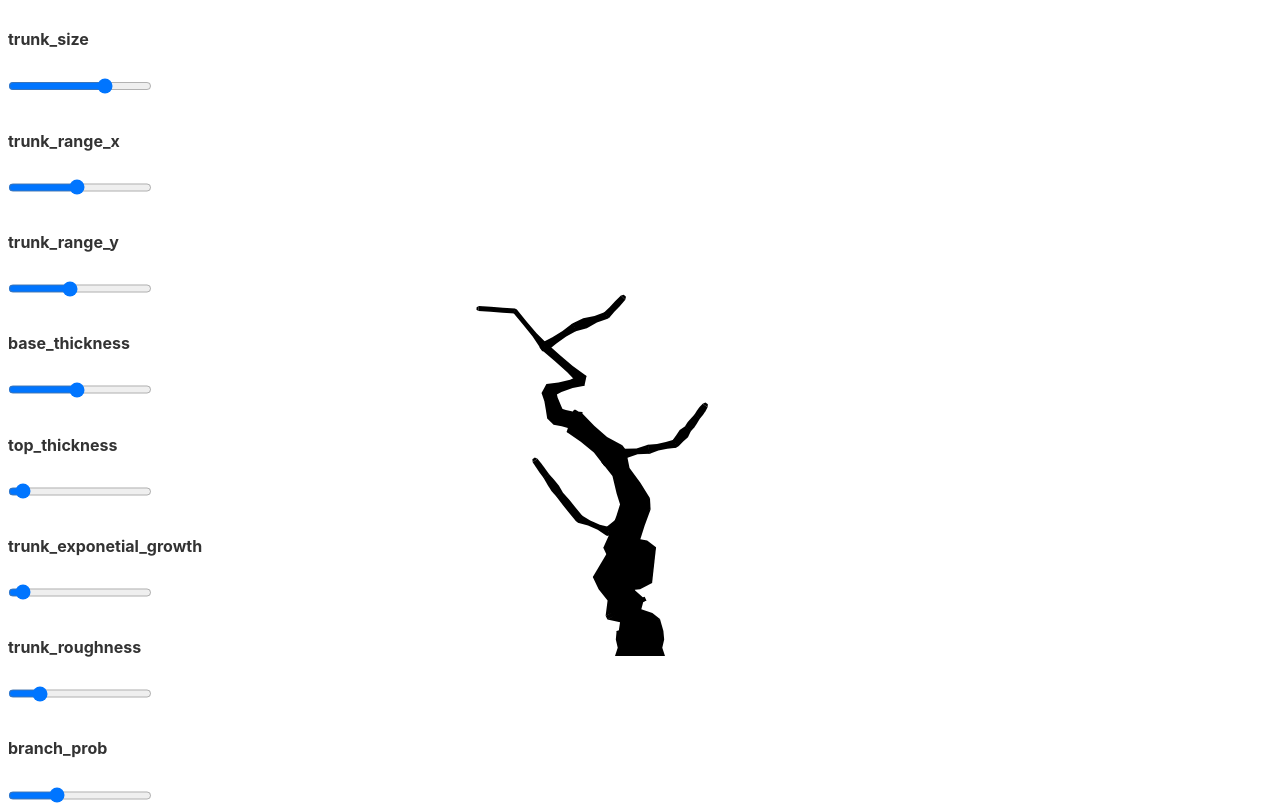
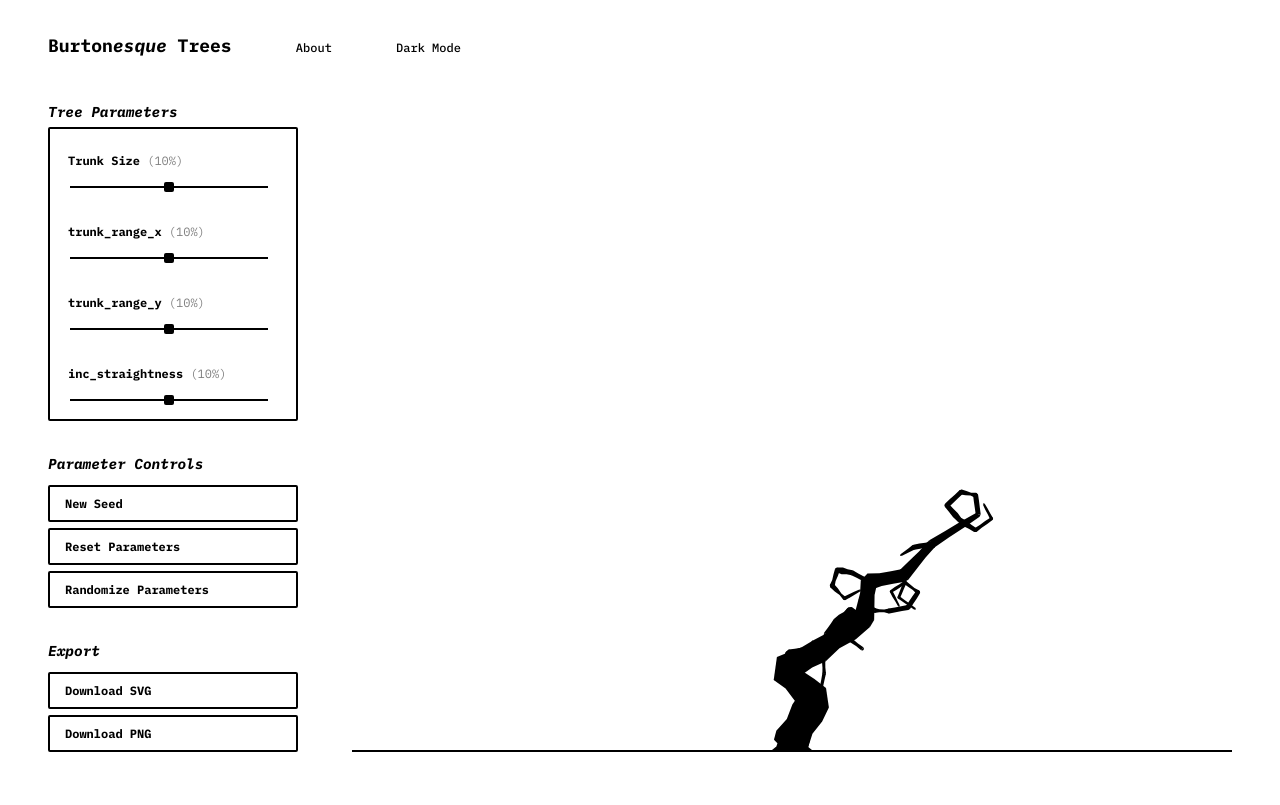
Before and after one commit to andrre-ls/burtonesque-trees, a Svelte app: page / in a window 1280 px wide. Shown: the top 805 px of the page. Built offline with nearby package versions, Linux system fonts and the light colour scheme.

Commit message:
Reimplemented a lot of the tree generation code. Implemented page layout CSS.

```diff
--- a/src/App.svelte
+++ b/src/App.svelte
@@ -3,14 +3,81 @@
 	import TreePreview from './components/TreePreview.svelte';
 	import BurtonTree from './burtonesque-trees';
 
-	const tree = new BurtonTree();
+	const tree = new BurtonTree([1024, 1024]);
 	tree.generate();
 </script>
 
 <main>
-	<TreePreview {tree} />
-	<TreeControls {tree} />
+	<header>
+		<ul class="no-select">
+			<li id="header-title">Burton<i>esque</i> Trees</li>
+			<li class="header-bttn">About</li>
+			<li class="header-bttn">Dark Mode</li>
+		</ul>
+	</header>
+
+	<div id="main-container">
+		<TreeControls {tree} />
+		<TreePreview {tree} />
+	</div>
 </main>
 
 <style>
+	main {
+		display: grid;
+		grid-template-rows: calc(1.5rem + var(--page-margin)) auto;
+		grid-row-gap: 3rem;
+		margin: var(--page-margin);
+		margin-top: 0;
+		position: fixed;
+		width: calc(100vw - 2 * var(--page-margin));
+		height: calc(100vh - var(--page-margin));
+	}
+
+	header {
+		position: relative;
+		font-weight: 500;
+		width: 100%;
+		color: var(--clr-main);
+	}
+
+	header > ul {
+		position: absolute;
+		bottom: 0;
+		padding: 0;
+		margin: 0;
+	}
+
+	header > ul > li {
+		vertical-align: baseline;
+		display: inline-block;
+		margin-left: 1.75rem;
+		padding: 0.75rem 1.5rem;
+		color: var(--clr-main);
+	}
+
+	#header-title {
+		font-weight: bold;
+		font-size: 1.5rem;
+		margin: 0;
+		padding-left: 0;
+	}
+
+	#header-title > i {
+		font-size: 1.5rem;
+	}
+
+	.header-bttn {
+		cursor: pointer;
+	}
+
+	.header-bttn:hover {
+		opacity: var(--op-hover);
+	}
+
+	#main-container {
+		display: grid;
+		grid-template-columns: var(--side-bar-width) auto;
+		grid-column-gap: 4.5rem;
+	}
 </style>
--- a/src/burtonesque-trees/genomeStructure.js
+++ b/src/burtonesque-trees/genomeStructure.js
@@ -1,38 +1,38 @@
 export default {
 	// trunk recursion depth -- number of trunk sections
 	trunk_size: {
-		default: 15,
+		default: 10,
 		max: 20,
 		min: 2,
-		step: 1
+		step: 1,
 	},
 	// how far horizontally each new trunk section can move
 	trunk_range_x: {
 		default: 50,
 		max: 100,
 		min: 5,
-		step: 5
+		step: 5,
 	},
 	// how far vertically each new trunk section can move
 	trunk_range_y: {
 		default: 50,
 		max: 100,
 		min: 15,
-		step: 5
+		step: 5,
 	},
+
+	// how straight (aka point up) the trunk will. Incrementing this value will progressively straighten the tree from base to top
+	inc_straightness: { default: 2, min: 1, max: 50, step: 1 },
+
 	// trunk thickness at base
-	base_thickness: {
-		default: 50,
-		max: 100,
-		min: 5,
-		step: 5
-	},
+	base_thickness: { default: 40, max: 75, min: 5, step: 5 },
+
 	// trunk thickness at top
 	top_thickness: {
 		default: 5,
-		max: 100,
+		max: 50,
 		min: 5,
-		step: 5
+		step: 5,
 	},
 	// how the trunk goes from base_thickness to top_thickness
 	// 0: linear growth
@@ -40,38 +40,25 @@ export default {
 		default: 1,
 		max: 10,
 		min: 1,
-		step: 1
+		step: 1,
 	},
 	// number of noise offsets in each edge of the trunk
 	trunk_roughness: {
 		default: 3,
 		max: 15,
 		min: 1,
-		step: 1
+		step: 1,
 	},
 	// probability of sprouting a branch at each body node
-	branch_prob: {
-		default: 0.3,
-		max: 1,
-		min: 0,
-		step: 0.0025
-	},
+	branch_prob: { default: 0.95, max: 0.95, min: 0, step: 0.0025 },
+
 	// how biased the branch sprout probability it toward the top of the tree
 	// 0: sprout probability is independent form the height of the tree
 	// 1: sprout probability is higher at the top of the tree
-	depth_branch_bias: {
-		default: 0.3,
-		max: 1,
-		min: 0,
-		step: 0.05
-	},
+	depth_branch_bias: { default: 0.5, max: 1, min: 0, step: 0.05 },
+
 	// branch recursion depth -- number of sections per branch
-	max_branch_depth: {
-		default: 5,
-		max: 10,
-		min: 1,
-		step: 1
-	},
+	max_branch_depth: { default: 10, max: 10, min: 1, step: 1 },
 	// bias towards branches sprouting in the left or right side of the tree
 	// 0: all branches on left side
 	// 1: all branches on right side
@@ -79,77 +66,58 @@ export default {
 		default: 0.5,
 		max: 1,
 		min: 0,
-		step: 0.05
+		step: 0.05,
 	},
 	// probability of the branch stopping before reaching the max_branch_depth
 	stop_branch_prob: {
 		default: 0.2,
 		max: 0.9,
 		min: 0,
-		step: 0.05
+		step: 0.05,
 	},
+
 	// probability of branch forking into two
-	fork_prob: {
-		default: 0.2,
-		max: 0.5,
-		min: 0,
-		step: 0.05
-	},
+	fork_prob: { default: 0.1, max: 0.5, min: 0, step: 0.05 },
+
 	// how much each new branch section will decrease by in length
 	branch_short_factor: {
 		default: 0.3,
-		max: 0.75,
+		max: 0.95,
 		min: 0,
-		step: 0.05
+		step: 0.05,
 	},
 	// how much each branch will lean toward spiraling
-	spiral_amount: {
-		default: 0.5,
+	spiral_amount: { default: 0.5, max: 1, min: 0, step: 0.05 },
+
+	// length of each branch node
+	branch_range: { default: 20, max: 75, min: 10, step: 5 },
+
+	// how much the angle can vary from PI (i.e. horizontal)
+	branch_angle_range: {
+		default: 1,
 		max: 1,
 		min: 0,
-		step: 0.05
-	},
-	// how much each branch curls up in relation to the previous branch node
-	// value is mapped to an angle
-	spiral_factor: {
-		default: 0.5,
-		max: 1,
-		min: 0,
-		step: 0.05
-	},
-	// length of each branch node
-	branch_range: {
-		default: 50,
-		max: 100,
-		min: 10,
-		step: 10
-	},
-	// how much the angle can vary from PI (i.e. horizontal)
-	branch_angle_range: {
-		default: Math.PI / 4,
-		max: Math.PI,
-		min: 0,
-		step: Math.PI / 48
+		step: Math.PI / 48,
 	},
 	// branch thickness at body
 	branch_start_thickness: {
 		default: 10,
 		max: 20,
-		min: 4,
-		step: 2
+		min: 5,
+		step: 1,
 	},
 	// branch thickness at end
 	branch_end_thickness: {
-		default: 6,
-		max: 10,
-		min: 2,
-		step: 2
+		default: 2,
+		max: 5,
+		min: 1,
+		step: 1,
 	},
 	// number of noise offsets in each edge of each branch section
 	branch_roughness: {
 		default: 3,
 		max: 15,
 		min: 1,
-		step: 1
-	}
-}
+		step: 1,
+	},
+};
--- a/src/burtonesque-trees/index.js
+++ b/src/burtonesque-trees/index.js
@@ -9,20 +9,30 @@ const _p5 = new p5(() => {});
 
 // remove anoying default p5 <canvas>
 (function () {
-	const p5Canvas = document.getElementById('defaultCanvas0');
-	if (p5Canvas) p5Canvas.remove();
+	window.addEventListener('load', () => {
+		const p5Canvas = document.getElementById('defaultCanvas0');
+		if (p5Canvas) p5Canvas.remove();
+	});
 })();
+
+const radsToDegs = (rad) => (rad * 180) / Math.PI;
+
+// SETTINGS -- might move this to its own file
+const FILL_STRING = 'rgba(0, 0, 0, 1)';
+const BASE_ANGLE = -Math.PI / 4;
+const ANGLE_RANGE = Math.PI / 3;
+const SPIRAL_FACTOR = Math.PI / 24;
 
 class BurtonesqueTree {
 	constructor(_canvasSize, _baseCoords) {
 		// define starting parameters and seed
 		this.genome = {};
-		this.defaultGenome();
+		this.resetGenome();
 		this.seed = parseInt(Math.random() * 100000);
 
 		// create canvas
 		this.canvasSize = _canvasSize ?? [512, 512];
-		this.baseCoords = _baseCoords ?? [256, 512];
+		this.baseCoords = _baseCoords ?? [this.canvasSize[0] / 2, this.canvasSize[1]];
 		this.treeCanvas = new LsSvg(this.canvasSize[0], this.canvasSize[1], 'tree');
 	}
 
@@ -32,7 +42,7 @@ class BurtonesqueTree {
 	}
 
 	// fill genome with default values
-	defaultGenome() {
+	resetGenome() {
 		for (const geneName of Object.keys(genomeStructure)) this.genome[geneName] = genomeStructure[geneName].default;
 	}
 
@@ -42,14 +52,21 @@ class BurtonesqueTree {
 			this.genome[geneName] = genomeStructure[geneName].min + Math.random() * (genomeStructure[geneName].max - genomeStructure[geneName].min);
 			this.genome[geneName] = Number(this.genome[geneName].toFixed(countDecimals(genomeStructure[geneName].step)));
 		}
+
+		// prevent end thicknessess from being greater than start thicknesses -- avoids weird-looking trees
+		if (this.genome['base_thickness'] < this.genome['top_thickness']) [this.genome['base_thickness'], this.genome['top_thickness']] = [this.genome['top_thickness'], this.genome['base_thickness']];
+		if (this.genome['branch_start_thickness'] < this.genome['branch_end_thickness']) [this.genome['branch_start_thickness'], this.genome['branch_end_thickness']] = [this.genome['branch_end_thickness'], this.genome['branch_start_thickness']];
 	}
 
 	// recursively build branch
-	buildBranch(trunk, branches, parentIndex, branchRange, direction, curvedAng, fromtrunk = false) {
+	buildBranch(trunk, branches, parentIndex, _trunkSide = null, lastAngle = null) {
 		if (branches.nodes[parentIndex] !== undefined && branches.nodes[parentIndex].d >= this.genome.max_branch_depth) return;
 
-		// Branch sprouted from the trunk, as opposed to from another branch
-		if (fromtrunk) {
+		// side of tree the branch is on (left: < 0.5, right: > 0.5);
+		const trunkSide = _trunkSide ?? _p5.random();
+
+		// branch sprouted from trunk and first node needs to be created
+		if (lastAngle === null) {
 			branches.nodes.push({
 				x: trunk.nodes[parentIndex].x,
 				y: trunk.nodes[parentIndex].y,
@@ -60,18 +77,20 @@ class BurtonesqueTree {
 			parentIndex = branches.nodes.length - 1;
 		}
 
-		// length and angle. Branches are placed with a radius and angle
-		const branchLength = branchRange - _p5.random() * this.genome.branch_short_factor * branchRange;
-		let branchAngle = _p5.random(Math.PI - this.genome.branch_angle_range, Math.PI + this.genome.branch_angle_range);
+		const branchLength = this.genome.branch_range - _p5.random() * this.genome.branch_short_factor * this.genome.branch_range;
 
-		// set side of the tree (left or right)
-		const inverter = direction < this.genome.left_right_bias ? -1 : 1;
-		if (inverter < 0) branchAngle -= Math.PI;
+		// branch Angle
+		let branchAngle = 0;
+		const randomAngle = BASE_ANGLE + _p5.random(-this.genome.branch_angle_range, this.genome.branch_angle_range) * ANGLE_RANGE;
 
-		// spiral operations
-		if (curvedAng !== false) {
-			const spiralBranchAngle = curvedAng + (inverter * this.genome.spiral_factor * Math.PI) / 2 + (inverter * Math.PI) / 48;
-			branchAngle = branchAngle * (1 - this.genome.spiral_amount) + spiralBranchAngle * this.genome.spiral_amount;
+		// random branches or spiral branches
+		if (this.genome.spiral_amount === 0 || lastAngle === null) {
+			branchAngle = randomAngle;
+			// place on left side
+			if (trunkSide > this.genome.left_right_bias) branchAngle = Math.PI - branchAngle;
+		} else {
+			const inverter = trunkSide > this.genome.left_right_bias ? -1 : 1;
+			branchAngle = lastAngle + inverter * _p5.random() * (Math.PI - SPIRAL_FACTOR) * this.genome.spiral_amount + inverter * SPIRAL_FACTOR;
 		}
 
 		// create new branch node
@@ -85,9 +104,7 @@ class BurtonesqueTree {
 		const newBranchIndex = branches.nodes.length;
 
 		// cancel if branch is below the ground plane
-		if (newBranchNode.y > trunk.nodes[0].y) return;
-
-		// TODO: check if new node intersects with body
+		if (newBranchNode.y + 10 > trunk.nodes[0].y) return;
 
 		// add branch node
 		branches.nodes[newBranchNode.creator].oldest = newBranchNode.d;
@@ -97,13 +114,24 @@ class BurtonesqueTree {
 			child: newBranchIndex,
 		});
 
-		// Fork branch
+		// cut branch short
+		if (_p5.random() < this.genome.stop_branch_prob) return;
+
+		// fork branch
 		if (_p5.random() < this.genome.fork_prob) {
-			this.buildBranch(trunk, branches, newBranchIndex, branchLength, direction, branchAngle + (Math.PI / 2) * this.genome.spiral_factor);
-			this.buildBranch(trunk, branches, newBranchIndex, branchLength, 3, branchAngle - (Math.PI / 2) * this.genome.spiral_factor);
-		} else if (_p5.random() > this.genome.stop_branch_prob) {
-			// Continue on current branch
-			this.buildBranch(trunk, branches, newBranchIndex, branchLength, direction, branchAngle);
+			// up
+			const upAngleOffset = _p5.random(this.genome.branch_angle_range) * (Math.PI / 7);
+			this.buildBranch(trunk, branches, newBranchIndex, trunkSide, branchAngle + upAngleOffset);
+
+			// down
+			const downAngleOffset = -_p5.random(this.genome.branch_angle_range) * (Math.PI / 7);
+			this.buildBranch(trunk, branches, newBranchIndex, trunkSide, branchAngle + downAngleOffset);
+
+			// OH DAMNNN, triple fork!!!!
+			if (_p5.random() < this.genome.fork_porb / 10) this.buildBranch(trunk, branches, newBranchIndex, trunkSide, branchAngle);
+		} else {
+			// no fork
+			this.buildBranch(trunk, branches, newBranchIndex, trunkSide, branchAngle);
 		}
 	}
 
@@ -111,10 +139,12 @@ class BurtonesqueTree {
 	buildTree(index, trunk, branches) {
 		if (trunk.nodes.length >= this.genome.trunk_size) return;
 
-		const constraint = Math.min(1, _p5.map(index, 0, 3, 0, 1)); // What is this? I don't remember
+		// force trunk to be straighter (aka point upwards) at the base
+		const straightnessConstraint = Math.min(1, _p5.map(index, 0, this.genome.inc_straightness, 0, 1));
+
 		const newNode = {
-			x: trunk.nodes[index].x + constraint * (_p5.random() * this.genome.trunk_range_x * 2 - this.genome.trunk_range_x),
-			y: trunk.nodes[index].y - _p5.random() * this.genome.trunk_range_y,
+			x: trunk.nodes[index].x + straightnessConstraint * _p5.random(-this.genome.trunk_range_x, this.genome.trunk_range_x),
+			y: trunk.nodes[index].y - _p5.random() * this.genome.trunk_range_y - 3,
 			d: trunk.nodes[index].d + 1,
 		};
 		const newIndex = trunk.nodes.length;
@@ -129,7 +159,7 @@ class BurtonesqueTree {
 		// triple the probability of sprouting branch when at the end of the tree
 		if (trunk.nodes.length === this.genome.trunk_size) calculatedBranchProbability *= 3;
 
-		if (_p5.random() < calculatedBranchProbability) this.buildBranch(trunk, branches, newIndex, this.genome.branch_range, _p5.random(), false, true);
+		if (index > 1 && _p5.random() < calculatedBranchProbability) this.buildBranch(trunk, branches, newIndex);
 		this.buildTree(newIndex, trunk, branches);
 	}
 
@@ -224,7 +254,7 @@ class BurtonesqueTree {
 		// call trunk render functions
 		let [trunkSeams, trunkThicknesses] = [[], []];
 		const trunkLayer = this.treeCanvas.layer('trunk');
-		trunkLayer.attribute('fill', '#000');
+		trunkLayer.attribute('fill', FILL_STRING);
 
 		for (let edge of trunk.edges) {
 			const [parent, child] = [trunk.nodes[edge.parent], trunk.nodes[edge.child]];
@@ -239,13 +269,13 @@ class BurtonesqueTree {
 			trunkSeams.push.apply(trunkSeams, seamPoints);
 			trunkThicknesses[edge.parent] = startT;
 			trunkThicknesses[edge.child] = endT;
- 		}
+		}
 
 		this.stitchtrunkSeams(trunkLayer, trunkSeams);
 
 		// call branch render functions
 		const branchesLayer = this.treeCanvas.layer('branches');
-		branchesLayer.attribute('fill', '#000');
+		branchesLayer.attribute('fill', FILL_STRING);
 		for (let branchEdge of branches.edges) {
 			const [parent, child] = [branches.nodes[branchEdge.parent], branches.nodes[branchEdge.child]];
 			const creator = branches.nodes[parent.creator];
--- a/src/components/TreeControls.svelte
+++ b/src/components/TreeControls.svelte
@@ -1,30 +1,51 @@
 <script>
-	import genomeStructure from '../burtonesque-trees/genomeStructure.js';
+	import TreeParameters from './TreeParameters.svelte';
 	export let tree;
-	const treeGenome = tree.genome;
 
-	const handleChangeGenome = () =>  tree.generate();
-    const handleRandomizeParameters = () => {
-        tree.randomizeGenome();
-		tree.generate();
-    }
-	const handleNewSeed = () => {
-		tree.newSeed();
-		tree.generate();
-	};
+	console.log(tree);
 </script>
 
-<div>
-	<div id="genome-controls">
-		{#each Object.keys(genomeStructure) as genome}
-			<div class="genome-control">
-				<h4>{genome}</h4>
-				<input type="range" bind:value={treeGenome[genome]} on:input={handleChangeGenome} min={genomeStructure[genome].min} max={genomeStructure[genome].max} step={genomeStructure[genome].step} />
-			</div>
-		{/each}
-	</div>
-	<div id="tree-controls">
-		<button on:click={handleRandomizeParameters}>Randomize Parameters</button>
-		<button on:click={handleNewSeed}>New Seed</button>
-	</div>
+<div id="controls-container">
+	<section>
+		<h3>Tree Parameters</h3>
+		<TreeParameters />
+	</section>
+	<section>
+		<h3>Parameter Controls</h3>
+		<button class="def-bttn">New Seed</button>
+		<button class="def-bttn">Reset Parameters</button>
+		<button class="def-bttn">Randomize Parameters</button>
+	</section>
+	<section>
+		<h3>Export</h3>
+		<button class="def-bttn">Download SVG</button>
+		<button class="def-bttn">Download PNG</button>
+	</section>
 </div>
+
+<style>
+	#controls-container {
+		width: 100%;
+		display: flex;
+		flex-direction: column;
+	}
+
+	section {
+		margin-top: 2.75rem;
+	}
+
+	section:first-child {
+		margin-top: 0;
+		flex: auto;
+		display: flex;
+		flex-direction: column;
+	}
+
+	h3 {
+		font-size: 1.2rem;
+		font-style: italic;
+		font-weight: 700;
+		margin: 0;
+		margin-bottom: 0.5rem;
+	}
+</style>
--- /dev/null
+++ b/src/components/TreeParameters.svelte
@@ -0,0 +1,46 @@
+<script>
+	import genomeStructure from '../burtonesque-trees/genomeStructure.js';
+	import { genomeDictionary } from '../dictionary.js';
+</script>
+
+<div id="tree-parameters-container" class='def-scroll'>
+	{#each Object.keys(genomeStructure) as gene}
+		<div class="param-cont">
+			<h4>{genomeDictionary[gene] || gene} <span>(10%)</span></h4>
+			<input type="range" class="def-slider" />
+		</div>
+	{/each}
+</div>
+
+<style>
+	#tree-parameters-container {
+		position: relative;
+		height: 200px;
+		flex: auto;
+		overflow-y: scroll;
+		border: var(--stroke-size) solid var(--clr-main);
+		border-radius: var(--stroke-size);
+		padding: 0 1.5rem;
+	}
+
+	.param-cont {
+		margin-top: 2.25rem;
+		position: relative;
+		width: calc(100% - 1rem);
+	}
+
+	.param-cont:first-child {
+		margin-top: 2rem;
+	}
+
+	h4 {
+		font-size: 1rem;
+		font-weight: 700;
+		margin: 0;
+	}
+
+	h4 > span {
+		font-weight: 400;
+		opacity: var(--op-secondary);
+	}
+</style>
--- a/src/components/TreePreview.svelte
+++ b/src/components/TreePreview.svelte
@@ -2,24 +2,28 @@
 	import { onMount } from 'svelte';
 	export let tree;
 	let treeContainer;
-
 	onMount(() => treeContainer.append(tree.canvas));
 </script>
 
-<div>
-	<div id="tree-container" bind:this={treeContainer} />
+<div id="tree-preview-container">
+	<div bind:this={treeContainer} />
 </div>
 
 <style>
-	#tree-container {
-		position: fixed;
-		top: 0;
-		left: 0;
-		width: 100vw;
-		height: 100vh;
+	#tree-preview-container {
+		border-bottom: var(--clr-main) solid var(--stroke-size);
+	}
+
+	#tree-preview-container > div {
 		display: flex;
 		justify-content: center;
-		align-items: center;
+		align-items: flex-end;
+		position: relative;
+		height: 100%;
+	}
+
+	:global(#tree-preview-container > div > svg) {
+		position: absolute;
 		pointer-events: none;
 	}
 </style>
--- /dev/null
+++ b/src/dictionary.js
@@ -0,0 +1,3 @@
+export const genomeDictionary = {
+	trunk_size: 'Trunk Size',
+};
--- a/src/global.css
+++ b/src/global.css
@@ -1,63 +1,154 @@
-html, body {
-	position: relative;
-	width: 100%;
-	height: 100%;
+/* TODO: only import weight used */
+@import url('https://fonts.googleapis.com/css2?family=IBM+Plex+Mono:ital,wght@0,100;0,200;0,300;0,400;0,500;0,600;0,700;1,100;1,200;1,300;1,400;1,500;1,600;1,700&display=swap');
+
+:root {
+	/* Color  */
+	--clr-main: rgba(0, 0, 0, 1);
+	--clr-background: rgba(255, 255, 255, 1);
+	--clr-light-grey: rgba(200, 200, 200, 1);
+	--op-secondary: 0.5;
+	--op-hover: 0.5;
+	--op-focus: 0.75;
+
+	/* Typography */
+	--base-font-size: 12px;
+
+	/* Layout */
+	--page-margin: 4rem;
+	--side-bar-width: 250px;
+
+	/* Graphic Elements */
+	--stroke-size: 2px;
+}
+
+* {
+	font-family: 'IBM Plex Mono', monospace;
+	font-size: var(--base-font-size);
 }
 
 body {
-	color: #333;
+	padding: 0;
 	margin: 0;
-	padding: 8px;
-	box-sizing: border-box;
-	font-family: -apple-system, BlinkMacSystemFont, "Segoe UI", Roboto, Oxygen-Sans, Ubuntu, Cantarell, "Helvetica Neue", sans-serif;
+	background-color: var(--clr-background);
 }
 
-a {
-	color: rgb(0,100,200);
-	text-decoration: none;
+.no-select {
+	-webkit-user-select: none;
+	-moz-user-select: none;
+	-ms-user-select: none;
+	user-select: none;
 }
 
-a:hover {
-	text-decoration: underline;
+/* Button */
+.def-bttn {
+	position: relative;
+	width: 100%;
+	max-width: 300px;
+	font-size: 1rem;
+	text-align: left;
+	font-weight: 700;
+	background-color: var(--clr-background);
+	border: var(--stroke-size) solid var(--clr-main);
+	border-radius: var(--stroke-size);
+	padding: 0.75rem 1.25rem;
+	cursor: pointer;
+	margin-top: 0.5rem;
 }
 
-a:visited {
-	color: rgb(0,80,160);
+/* TODO: button hover */
+
+/* TODO: button click */
+
+/* Slider */
+
+.def-slider {
+	-webkit-appearance: none;
+	margin-top: 1rem;
+	width: 100%;
 }
 
-label {
-	display: block;
-}
-
-input, button, select, textarea {
-	font-family: inherit;
-	font-size: inherit;
-	-webkit-padding: 0.4em 0;
-	padding: 0.4em;
-	margin: 0 0 0.5em 0;
-	box-sizing: border-box;
-	border: 1px solid #ccc;
-	border-radius: 2px;
-}
-
-input:disabled {
-	color: #ccc;
-}
-
-button {
-	color: #333;
-	background-color: #f4f4f4;
+.def-slider:focus {
 	outline: none;
 }
 
-button:disabled {
-	color: #999;
+/* slider thumb */
+.def-slider::-webkit-slider-thumb {
+	height: 0.9rem;
+	width: 0.9rem;
+	background-color: var(--clr-main);
+	border-radius: var(--stroke-size);
+	cursor: pointer;
+	-webkit-appearance: none;
+	margin-top: calc(-0.45rem + var(--stroke-size) / 2);
 }
 
-button:not(:disabled):active {
-	background-color: #ddd;
+.def-slider::-moz-range-thumb {
+	height: 0.9rem;
+	width: 0.9rem;
+	background-color: var(--clr-main);
+	border-radius: var(--stroke-size);
+	cursor: pointer;
+	-webkit-appearance: none;
+	margin-top: calc(-0.45rem + var(--stroke-size) / 2);
 }
 
-button:focus {
-	border-color: #666;
+.def-slider::-ms-thumb {
+	height: 0.9rem;
+	width: 0.9rem;
+	background-color: var(--clr-main);
+	border-radius: var(--stroke-size);
+	cursor: pointer;
+	-webkit-appearance: none;
+	margin-top: calc(-0.45rem + var(--stroke-size) / 2);
 }
+
+/* Track */
+.def-slider::-webkit-slider-runnable-track {
+	width: 100%;
+	height: var(--stroke-size);
+	cursor: pointer;
+	background-color: var(--clr-main);
+	background-clip: content-box;
+	box-sizing: content-box;
+	padding: 0.5rem 0;
+}
+
+.def-slider::-moz-range-track {
+	width: 100%;
+	height: var(--stroke-size);
+	cursor: pointer;
+	background-color: var(--clr-main);
+	background-clip: content-box;
+	box-sizing: content-box;
+	padding: 0.5rem 0;
+}
+
+.def-slider::-ms-track {
+	width: 100%;
+	height: var(--stroke-size);
+	cursor: pointer;
+	background-color: var(--clr-main);
+	background-clip: content-box;
+	box-sizing: content-box;
+	padding: 0.5rem 0;
+}
+
+/* TODO: Slider hover */
+/* TODO: Slider focus */
+
+/* Scrollbar */
+.def-scroll::-webkit-scrollbar {
+	width: 0.75rem;
+}
+
+.def-scroll::-webkit-scrollbar-track {
+	background-color: var(--clr-light-grey);
+	cursor: pointer;
+}
+
+.def-scroll::-webkit-scrollbar-thumb {
+	background-color: var(--clr-main);
+}
+
+/* TODO: Scrollbar hover */
+/* TODO: Scrollbar focus */
```
Also changed, not shown: 2 other files (tests, documents, lock files or other folders).
